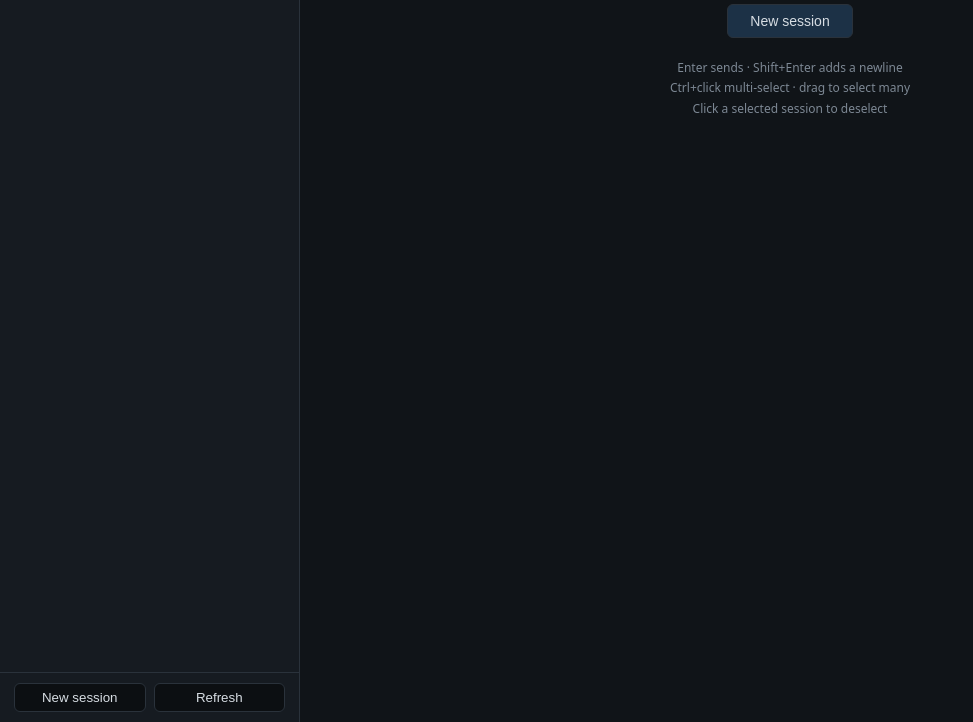
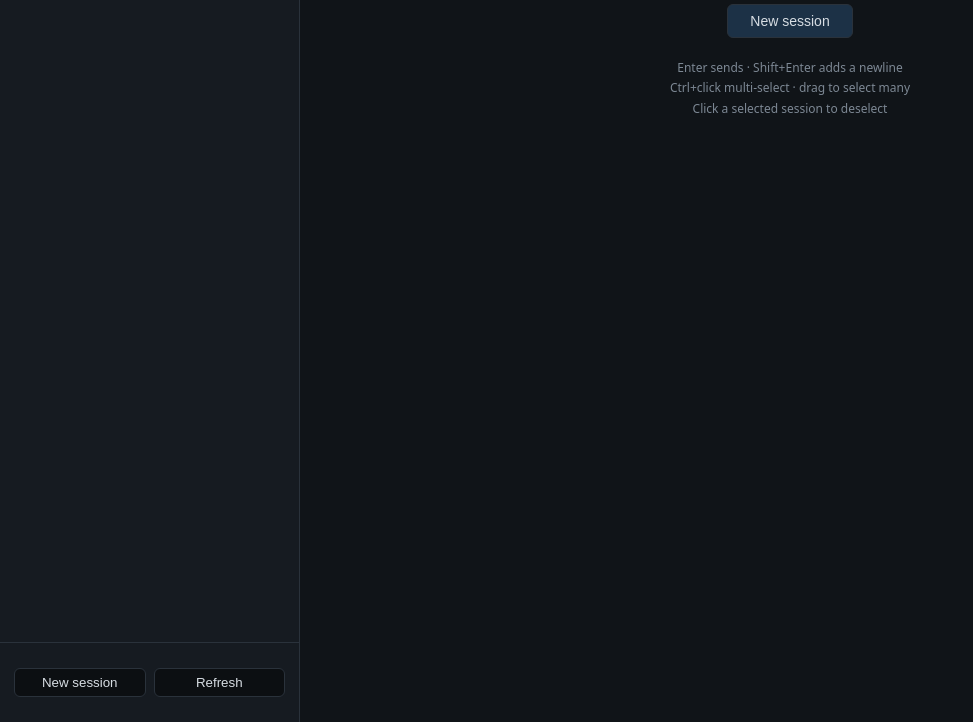
Before and after one commit to Quackster/pi-chat, a website: page public/index.html in a window 1280 px wide. Shown: the part 78-800 px from the top of the page, without its empty margins (0-973 px from the left). Drawn offline with Linux system fonts and the light colour scheme; no server answers.

Commit message:
fixed(misaligned footer bars): align sidebar footer and input bar with shared --footer-height

```diff
--- a/public/style.css
+++ b/public/style.css
@@ -9,6 +9,7 @@
   --ok: #3fb96f;
   --warn: #d9a13b;
   --error: #e05252;
+  --footer-height: 80px;
 }
 
 * { box-sizing: border-box; }
@@ -106,7 +107,9 @@ html, body {
 #sidebar-footer {
   display: flex;
   gap: 8px;
-  padding: 10px 14px;
+  height: var(--footer-height);
+  padding: 0 14px;
+  align-items: center;
   border-top: 1px solid var(--border);
 }
 
@@ -428,6 +431,7 @@ html, body {
 #input-bar {
   display: flex;
   gap: 10px;
+  height: var(--footer-height);
   padding: 12px 16px;
   border-top: 1px solid var(--border);
   background: var(--bg-panel);
```
